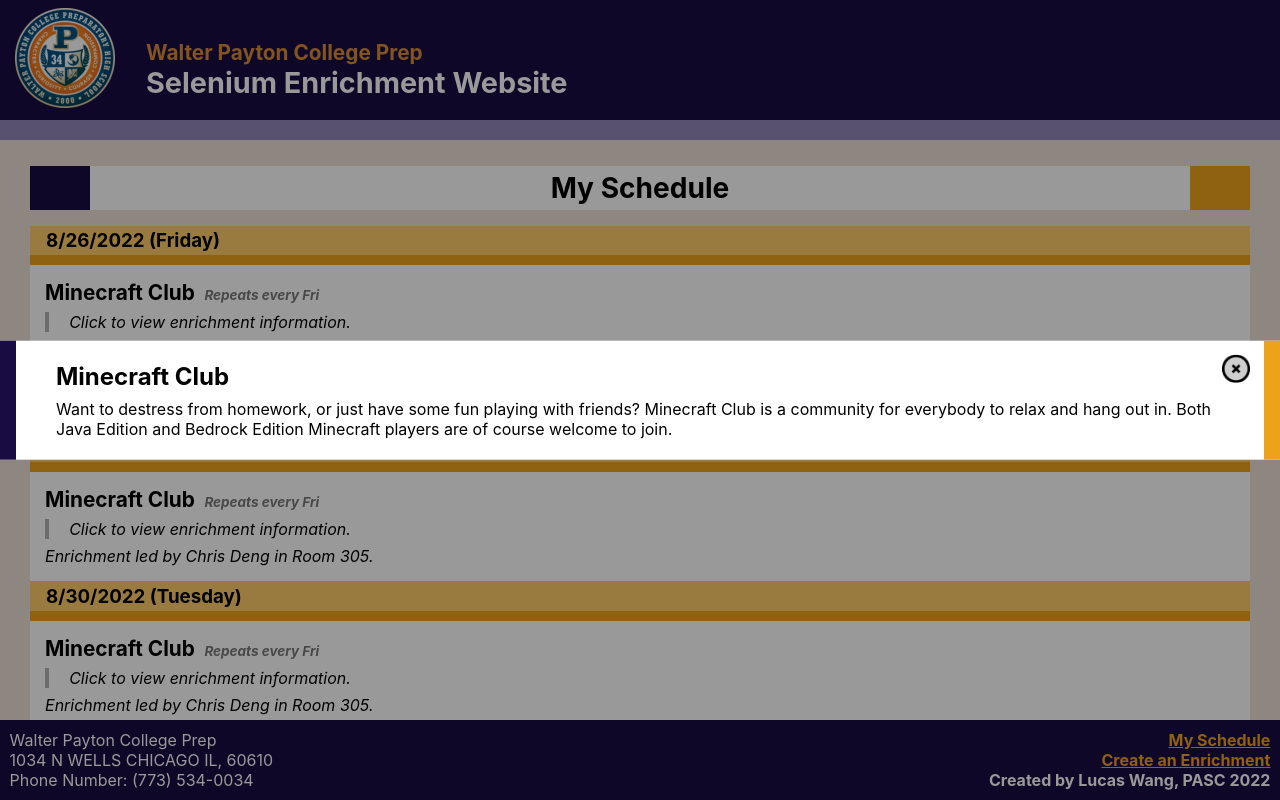
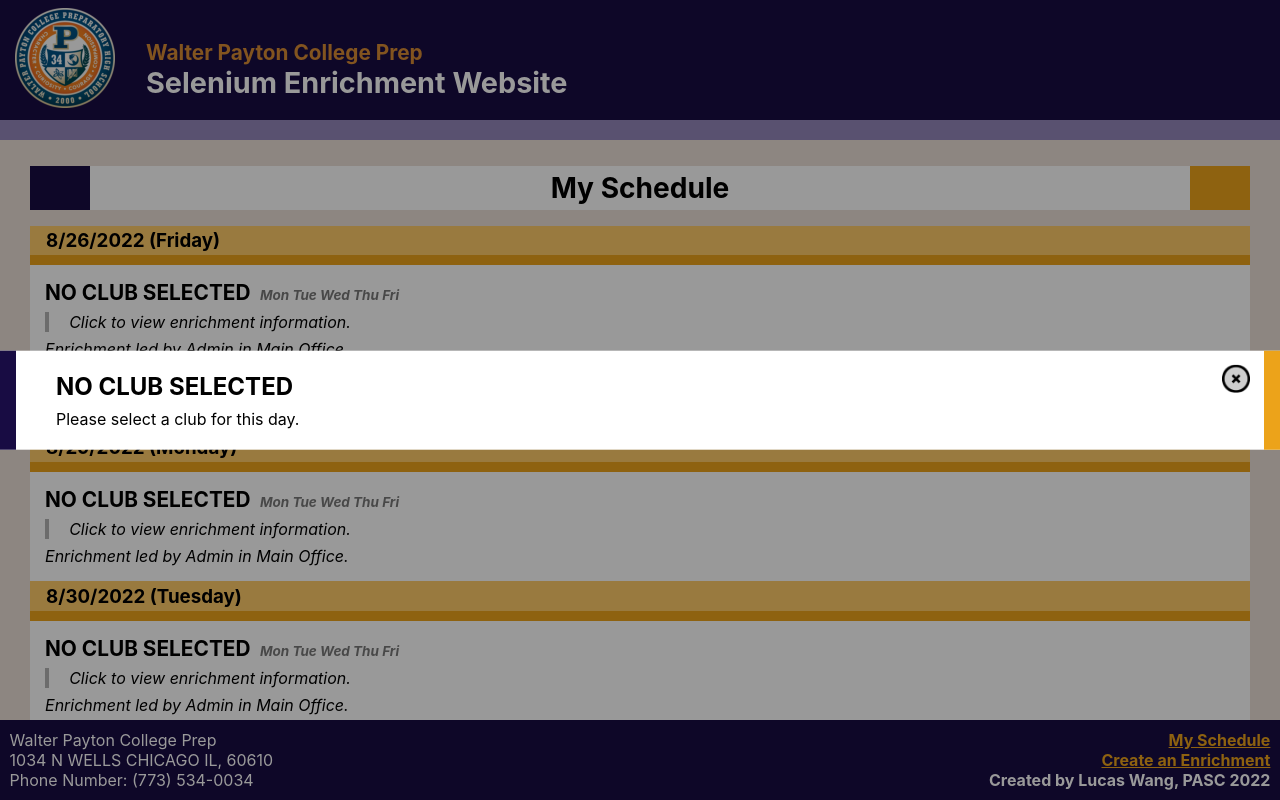
Before and after one commit to LWCoding/PASCSeleniumWebsite, a React (Create React App) app: page /schedule in a window 1280 px wide. Both pictures are taken after a click on the element 640 px from the left and 314 px from the top of the page. Shown: the top 800 px of the page. Built offline with nearby package versions, Linux system fonts and the light colour scheme.

Commit message:
Added front-end and back-end communication (not implemented outside of /enrichment webpage)

```diff
--- a/package.json
+++ b/package.json
@@ -14,6 +14,7 @@
   },
   "scripts": {
     "start": "react-scripts start",
+    "start-server": "env-cmd -f ./config/dev.env nodemon ./api/server.js -f html,css,js",
     "build": "react-scripts build",
     "test": "react-scripts test",
     "eject": "react-scripts eject"
@@ -35,5 +36,8 @@
       "last 1 firefox version",
       "last 1 safari version"
     ]
+  },
+  "devDependencies": {
+    "nodemon": "^2.0.20"
   }
 }
--- a/src/components/Announcement.js
+++ b/src/components/Announcement.js
@@ -13,7 +13,7 @@
     }
     render() {
         return (
-            <div class="announcement">
+            <div className="announcement">
                 <h3>{this.props.name}</h3>
                 <p>{this.props.desc}</p>
             </div>
--- a/src/components/CreateEnrich.js
+++ b/src/components/CreateEnrich.js
@@ -134,7 +134,36 @@
         if (newEnrichment.roomName === "") {
             errorMessage += "Invalid room name provided\n";
         }
-        console.log(errorMessage === "" ? newEnrichment : errorMessage);
+        if (errorMessage !== "") {
+            console.log(errorMessage);
+            alert(errorMessage);
+            return;
+        }
+        // TODO: Change localhost link!
+        fetch("http://localhost:3000/create-enrichment", {
+            method: "POST",
+            headers: {
+                "Content-Type": "application/json"
+            },
+            body: JSON.stringify({
+                name: newEnrichment.name,
+                description: newEnrichment.description,
+                hostName: newEnrichment.host,
+                roomName: newEnrichment.roomName,
+                repeats: this.state.isSingleDay,
+                singleDay: new Date(this.state.singleDay),
+                repeatDays: (this.state.eWeekdays) ? this.state.eWeekdays.split(" ").map(s => {
+                    return { day: s }
+                }) : []
+            })
+        }).then((res) => {
+            console.log(`Returned status ${res.status}.`);
+            if (res.ok) {
+                alert("Successfully submitted Enrichment request! Since the website is in BETA, it has been automatically added.");
+            } else {
+                alert("Something went wrong when trying to submit your Enrichment request! Try again later.");
+            }
+        })
     }
     render() {
         return (
--- a/src/components/EnrichBlock.js
+++ b/src/components/EnrichBlock.js
@@ -1,5 +1,5 @@
 // React
-import React, { Component } from "react";
+import React, { useState } from "react";
 // CSS
 import "./EnrichBlock.css";
 // Components
@@ -8,33 +8,23 @@
 /* Max length of Enrichment description comment before truncation. */
 var maxDescriptionLength = 250;
 
-export class EnrichBlock extends Component {
-  constructor() {
-    super()
-    this.state = {
-      modalEnabled: false
-    };
-  }
-  toggleModalState() {
-    this.setState({modalEnabled: !this.state.modalEnabled});
-  }
-  render() {
+function EnrichBlock(props) {
+  const [isOpen, setIsOpen] = useState(false);
   return (
     <div>
-        <div id="enrichment-block" onClick={() => { this.toggleModalState(); }}>
+      <div id="enrichment-block" onClick={() => { setIsOpen(true); }}>
         <h2 id="enrichment-title">
-            {this.props.name} <br id="enrichment-add-info-break" />
-            <span id="enrichment-add-info">{this.props.weekdayStr}</span>
+          {props.name} <br id="enrichment-add-info-break" />
+          <span id="enrichment-add-info">{props.weekdayStr}</span>
         </h2>
-          <p id="enrichment-description">{this.props.descOverride ? <i>{this.props.descOverride}</i> : this.props.description.length > maxDescriptionLength ? this.props.description.substring(0, 200).trim() + "..." : this.props.description}</p>
+        <p id="enrichment-description">{props.descOverride ? <i>{props.descOverride}</i> : props.description.length > maxDescriptionLength ? props.description.substring(0, 200).trim() + "..." : props.description}</p>
         <p id="enrichment-about">
-            Enrichment led by {this.props.host} in {this.props.roomName}.
+          Enrichment led by {props.host} in {props.roomName}.
         </p>
       </div>
-        <Modal name={this.props.name} desc={this.props.description} enabled={this.state.modalEnabled} />
+      {isOpen && <Modal name={props.name} desc={props.description} setIsOpen={setIsOpen} />}
     </div>
   );
-  }
-}
+};
 
 export default EnrichBlock;
--- a/src/components/EnrichList.js
+++ b/src/components/EnrichList.js
@@ -1,5 +1,5 @@
 // REACT
-import React, { Component } from "react";
+import React, { useState, useEffect } from "react";
 // COMPONENTS
 import EnrichBlock from "./EnrichBlock.js";
 // CSS
@@ -86,26 +86,42 @@
   },
 ];
 
-export class EnrichContainer extends Component {
-  constructor(props) {
-    super(props);
-    let i = 0; // To keep track of keys
-    this.enrichments = enrichments.map((e) => {
-      return (
+/*
+  Credit to https://ultimatecourses.com/blog/using-async-await-inside-react-use-effect-hook
+  for help with useState and useEffect.
+*/
+
+const EnrichContainer = () => {
+  const [enrich, loadEnrich] = useState([]);
+
+  useEffect(() => {
+    fetch("http://localhost:3000/get-all-enrichments").then((res) => {
+      return res.json();
+    }).then((json) => {
+      loadEnrich(json.enrichments);
+    })
+  }, []);
+
+  // Call while there's no enrichments loaded
+  if (!enrich) return (
+    <div id="enrichment-container">Loading...</div>
+  );
+
+  let i = 0; // For counting keys
+  return (
+    <div id="enrichment-container">
+      {enrich.map((e) => (
         <EnrichBlock
           key={i++}
           name={e.name}
           description={e.description}
           weekdayStr={e.weekdayStr}
-          host={e.host}
+          host={e.hostName}
           roomName={e.roomName}
         />
-      );
-    });
-  }
-  render() {
-    return <div id="enrichment-container">{this.enrichments}</div>;
-  }
-}
+      ))}
+    </div>
+  );
+};
 
 export default EnrichContainer;
--- a/src/components/Modal.js
+++ b/src/components/Modal.js
@@ -1,37 +1,21 @@
 // Images
 import closeBtn from "../img/close_btn.png";
 // React
-import React, { Component } from 'react'
+import React from 'react'
 // CSS
 import './Modal.css';
 
-export class Modal extends Component {
-    constructor(props) {
-        super(props);
-        this.state = {
-            name: props.name,
-            desc: props.desc,
-            enabled: props.enabled
-        }
-    }
-    componentWillReceiveProps(newProps) {
-        this.setState({enabled: newProps.enabled});
-    }
-    toggleModalState() {
-        this.setState({enabled: false});
-    }
-    render() {
-        return ((this.state.enabled) ?
-            <div>
-                <div id="modal-bg" onClick={() => { this.toggleModalState(); }} />
-                <div id="modal">
-                    <img src={closeBtn} alt="Close button" id="modal-close-btn" onClick={() => { this.toggleModalState(); }} />
-                    <h2 id="modal-name">{this.props.name}</h2>
-                    <p id="modal-description">{this.props.desc}</p>
-                </div>
-            </div>
-        : "")
-    }
-}
+const Modal = ({ name, desc, setIsOpen }) => {
+  return (
+    <div>
+        <div id="modal-bg" onClick={ () => setIsOpen(false) } />
+        <div id="modal">
+            <img src={closeBtn} alt="Close button" id="modal-close-btn" onClick={ () => setIsOpen(false) } />
+            <h2 id="modal-name">{name}</h2>
+            <p id="modal-description">{desc}</p>
+        </div>
+    </div>
+  )
+};
 
 export default Modal
--- a/src/components/Schedule.js
+++ b/src/components/Schedule.js
@@ -35,19 +35,20 @@
       // TODO: Make this find the enrichment
       // the user is currently signed up to.
       var e = {
-        name: "Minecraft Club",
+        name: "NO CLUB SELECTED",
         description:
-          "Want to destress from homework, or just have some fun playing with friends? Minecraft Club is a community for everybody to relax and hang out in.\n\nBoth Java Edition and Bedrock Edition Minecraft players are of course welcome to join.",
-        host: "Chris Deng",
-        roomName: "Room 305",
-        weekdayStr: "Repeats every Fri"
+          "Please select a club for this day.",
+        host: "Admin",
+        roomName: "Main Office",
+        weekdayStr: "Mon Tue Wed Thu Fri"
       }
       // Push either the selected enrichment OR an
       // empty template enrichment.
+      // TODO: Make all keys unique!!!
       this.enrichments.push(
         (!isWeekend) ?
         <div>
-          <DateDivider date={getFormattedDate(currDate)} />
+          <DateDivider key={i} date={getFormattedDate(currDate)} />
           <EnrichBlock
             key={i}
             name={e.name}
@@ -58,7 +59,7 @@
             roomName={e.roomName}
           />
         </div> :
-        <DateDivider date={getFormattedDate(currDate)} color="var(--orange)" />
+        <DateDivider key={i} date={getFormattedDate(currDate)} color="var(--orange)" />
       );
     }
   }
```
Also changed, not shown: 2 other files (tests, documents, lock files or other folders). Lines whose indentation alone changed are shown as unchanged.
